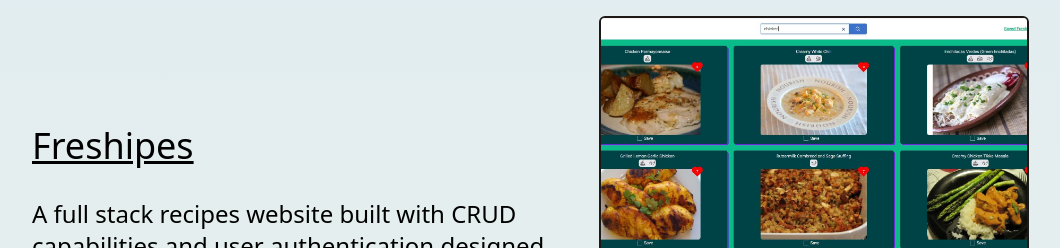
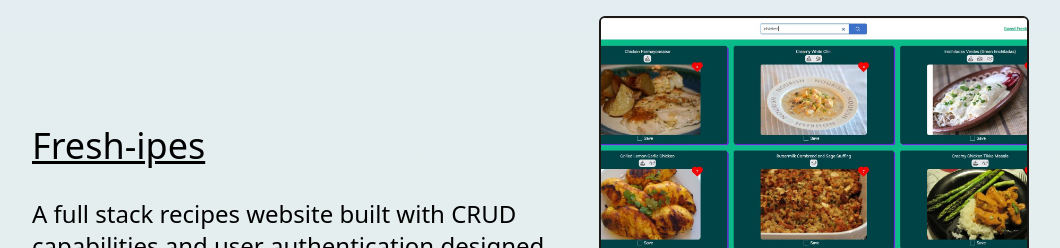
Before and after one commit to Grayson-Remington/portfolio-next, a Next.js app: page / in a window 1280 px wide. Shown: the part 1100-1348 px from the top of the page, without its empty margins (88-1148 px from the left). Built offline with nearby package versions, Linux system fonts and the light colour scheme.

Commit message:
updated resume

```diff
--- a/public/data/portfolio.ts
+++ b/public/data/portfolio.ts
@@ -1,6 +1,6 @@
 export default [
   {
-    title: "Freshipes",
+    title: "Fresh-ipes",
     imgUrl: "assets/freshipes.jpg",
     stack: ["NextJS", "TypeScript", "Tailwind", "Redux", "MongoDB"],
     about:
```
Also changed, not shown: 2 other files (tests, documents, lock files or other folders).
